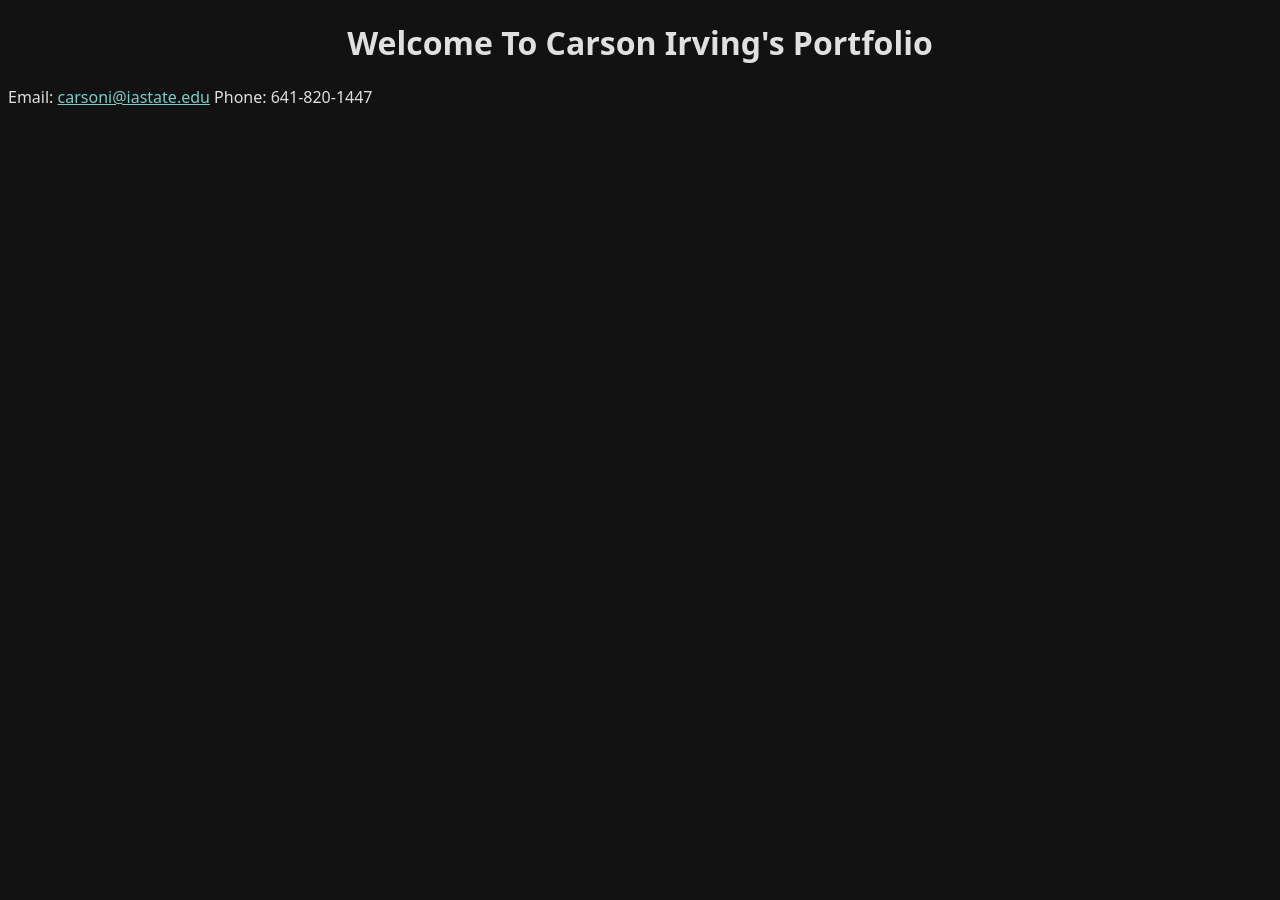
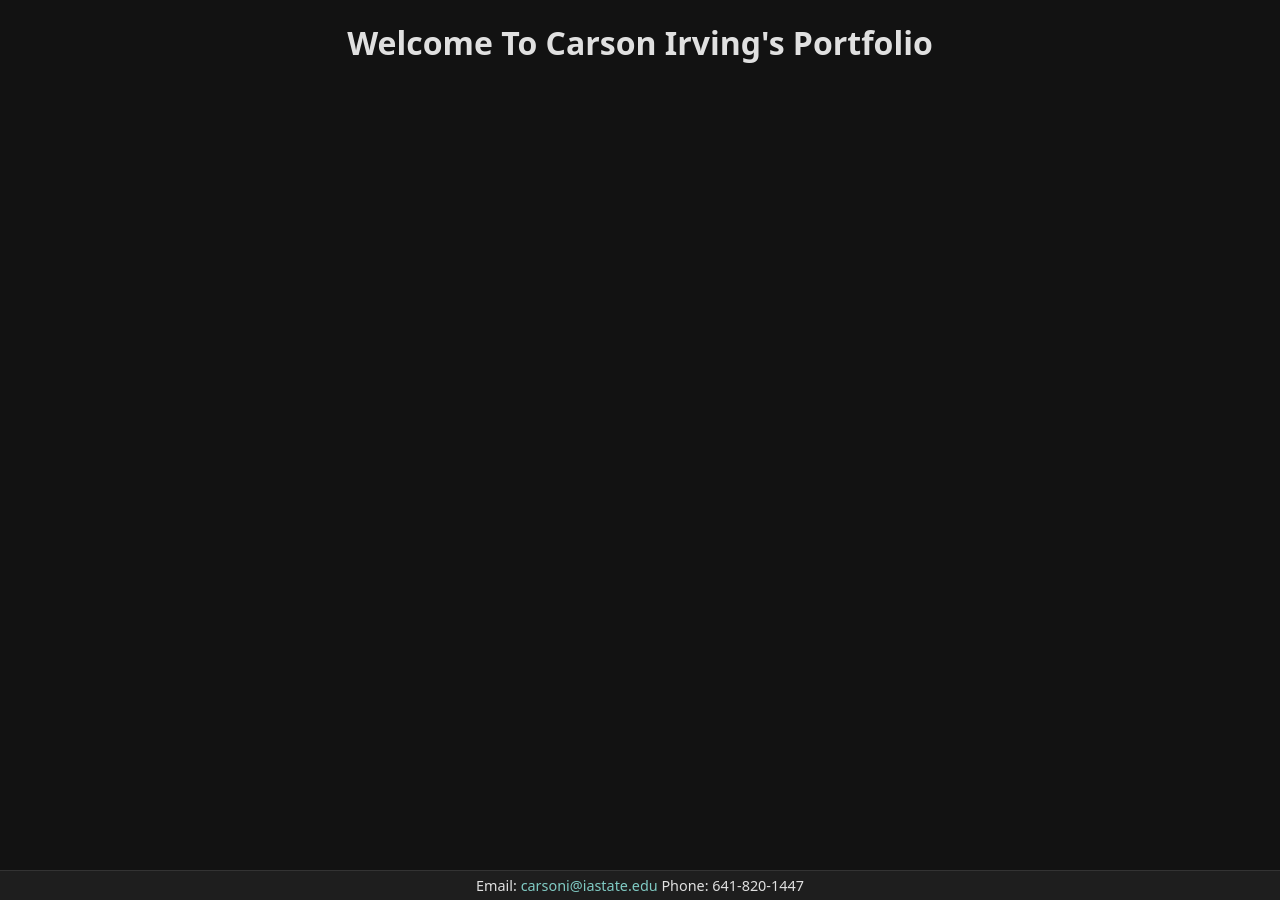
Before and after one commit to carsoni4/carsoni4.github.io, a Jekyll site: the page built from index.md, in a window 1280 px wide. Built offline with Jekyll 4.4.1, drawn with Linux system fonts in a browser that asks for light colours.

Commit message:
Styled footer

```diff
--- a/assets/css/style.css
+++ b/assets/css/style.css
@@ -20,3 +20,27 @@ code {
   padding: 2px 4px;
   border-radius: 4px;
 }
+
+/* Sticky footer */
+footer {
+  position: fixed;       /* Sticks to viewport */
+  bottom: 0;             /* Bottom of the page */
+  left: 0;
+  width: 100%;           /* Full width */
+  background-color: #1e1e1e; /* Match dark theme */
+  color: #e0e0e0;
+  text-align: center;
+  padding: 5px 0;        /* Thin bar */
+  font-size: 0.9em;
+  border-top: 1px solid #333; /* subtle line on top */
+  z-index: 1000;         /* stays above other content */
+}
+
+/* Optional: links in footer */
+footer a {
+  color: #80cbc4;
+  text-decoration: none;
+}
+footer a:hover {
+  text-decoration: underline;
+}
```
